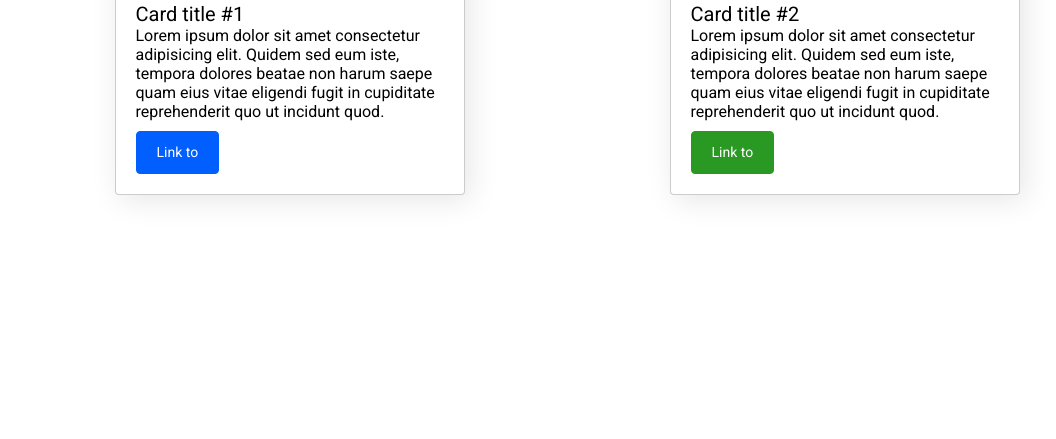
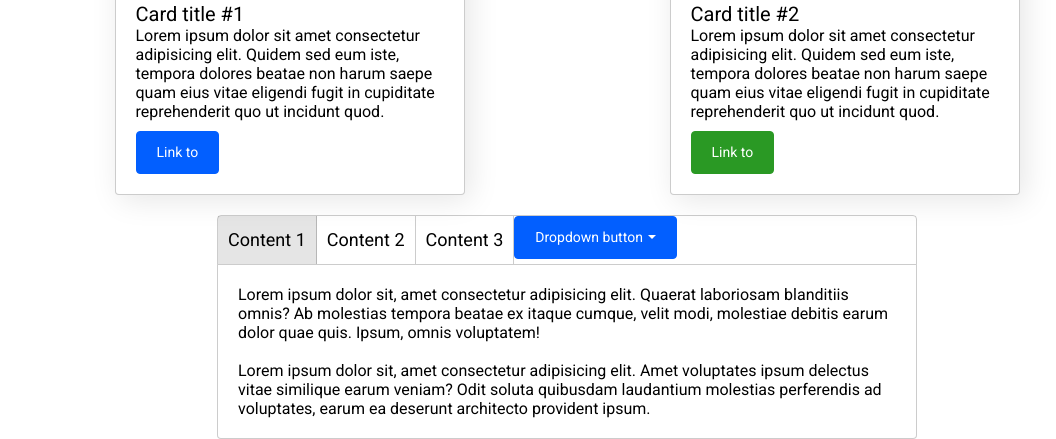
Before and after one commit to GreenVladyslav/MyOwnLibrary, a website: page src/index.html in a window 1280 px wide. Shown: the part 367-806 px from the top of the page, without its empty margins (73-1129 px from the left). Drawn offline with Linux system fonts and the light colour scheme; files that its build step writes are made by us from their sources; files whose address does not match are found by name.

Commit message:
fix tabs

```diff
--- a/src/index.html
+++ b/src/index.html
@@ -84,6 +84,39 @@
     </div>
 
 
+    <!-- Tabs -->
+    <div class="tab mt-20 block-center">
+      <div class="tab-panel" data-tabpanel>
+          <div class="tab-item tab-item--active">Content 1</div>
+          <div class="tab-item">Content 2</div>
+          <div class="tab-item">Content 3</div>
+          <div class="dropdown">
+              <button class="btn btn-primary dropdown-toggle" id="dropdownMenuButton2">Dropdown button</button>
+              <div class="dropdown-menu" data-toggle-id="dropdownMenuButton2">
+                  <a href="#" class="dropdown-item">Action</a>
+                  <a href="#" class="dropdown-item">Action #2</a>
+                  <a href="#" class="dropdown-item">Action #3</a>
+              </div>
+          </div>
+      </div>
+      <div class="tab-content tab-content--active">
+          Lorem ipsum dolor sit, amet consectetur adipisicing elit. Quaerat laboriosam blanditiis omnis? Ab molestias tempora beatae ex itaque cumque, velit modi, molestiae debitis earum dolor quae quis. Ipsum, omnis voluptatem!
+          <br> <br>
+          Lorem ipsum dolor sit, amet consectetur adipisicing elit. Amet voluptates ipsum delectus vitae similique earum veniam? Odit soluta quibusdam laudantium molestias perferendis ad voluptates, earum ea deserunt architecto provident ipsum.
+      </div>
+      <div class="tab-content">
+          Lorem ipsum dolor sit, amet consectetur adipisicing elit. Quaerat laboriosam blanditiis omnis? Ab molestias tempora beatae ex itaque cumque, velit modi, molestiae debitis earum dolor quae quis. Ipsum, omnis voluptatem!
+          <br> <br>
+          Lorem ipsum dolor sit, amet consectetur adipisicing elit. Amet voluptates ipsum delectus vitae similique earum veniam? Odit soluta quibusdam laudantium molestias perferendis ad voluptates, earum ea deserunt architecto provident ipsum.
+          <br> <br>
+          Lorem ipsum dolor sit, amet consectetur adipisicing elit. Amet voluptates ipsum delectus vitae similique earum veniam? Odit soluta quibusdam laudantium molestias perferendis ad voluptates, earum ea deserunt architecto provident ipsum.
+      </div>
+      <div class="tab-content">
+          Lorem ipsum dolor sit, amet consectetur adipisicing elit. Quaerat laboriosam blanditiis omnis? Ab molestias tempora beatae ex itaque cumque, velit modi, molestiae debitis earum dolor quae quis. Ipsum, omnis voluptatem!
+      </div>
+  </div>
+
+
   </div>
 
   <script src='script.js'></script>
--- /dev/null
+++ b/src/js/lib/components/tab.js
@@ -0,0 +1,19 @@
+import $ from '../core';
+
+$.prototype.tab = function() {
+    for (let i = 0; i < this.length; i++) {
+        $(this[i]).on('click', () => {
+            $(this[i])
+                .addClass('tab-item--active')
+                .siblings()
+                .removeClass('tab-item--active')
+                .closest('.tab')
+                .find('.tab-content')
+                .removeClass('tab-content--active')
+                .eq($(this[i]).index())
+                .addClass('tab-content--active');
+        });
+    }
+};
+
+$('[data-tabpanel] .tab-item').tab();
--- a/src/js/lib/lib.js
+++ b/src/js/lib/lib.js
@@ -7,6 +7,7 @@ import './modules/actions';
 import './modules/effects';
 import './components/dropdown';
 import './components/modal';
+import './components/tab';
 
 export default $;
 
--- a/src/js/lib/modules/classes.js
+++ b/src/js/lib/modules/classes.js
@@ -16,9 +16,9 @@ $.prototype.addClass = function(...classNames) { // rest оператор рас
 
 $.prototype.removeClass = function(...classNames) {
     for (let i = 0; i < this.length; i++) {
-        if (!this[i].classList) {
-            continue;
-        }
+        // if (this[i].classList) {
+        //     continue;
+        // }
 
         this[i].classList.remove(...classNames);
     }
--- /dev/null
+++ b/src/sass/components/tab.scss
@@ -0,0 +1,33 @@
+.tab {
+    max-width: 700px;
+    &-panel {
+        display: flex;
+        width: 100%;
+        min-height: 50px;
+        border: 1px solid rgba(0,0,0, .2);
+        border-radius: 4px 4px 0 0;
+    }
+    &-item {
+        font-size: 18px;
+        line-height: 27px;
+        padding: 10px;
+        border-right: 1px solid rgba(0,0,0, .2);
+        cursor: pointer;
+        &:last-child {
+            border-right: none;
+        }
+        &--active {
+            background-color: rgba(0,0,0, .1);
+        }
+    }
+    &-content {
+        display: none;
+        padding: 20px;
+        border: 1px solid rgba(0,0,0, .2);
+        border-top: none;
+        border-radius: 0 0 4px 4px;
+        &--active {
+            display: block;
+        }
+    }
+}
--- a/src/sass/components/ui.scss
+++ b/src/sass/components/ui.scss
@@ -2,3 +2,4 @@
 @import './dropdown.scss';
 @import './card.scss';
 @import './modal.scss';
+@import './tab.scss';
```
Also changed, not shown: dist/index.html, dist/script.js, dist/style.css, 1 other file.
